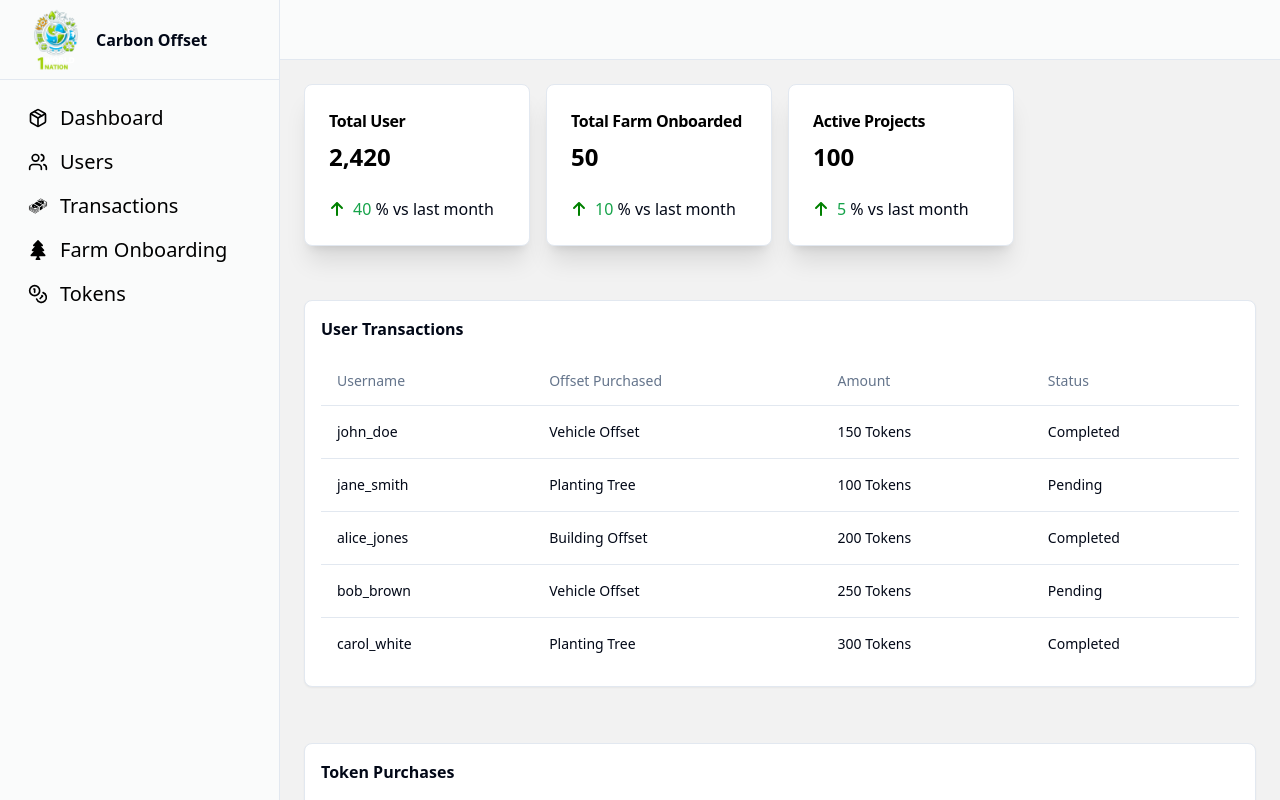
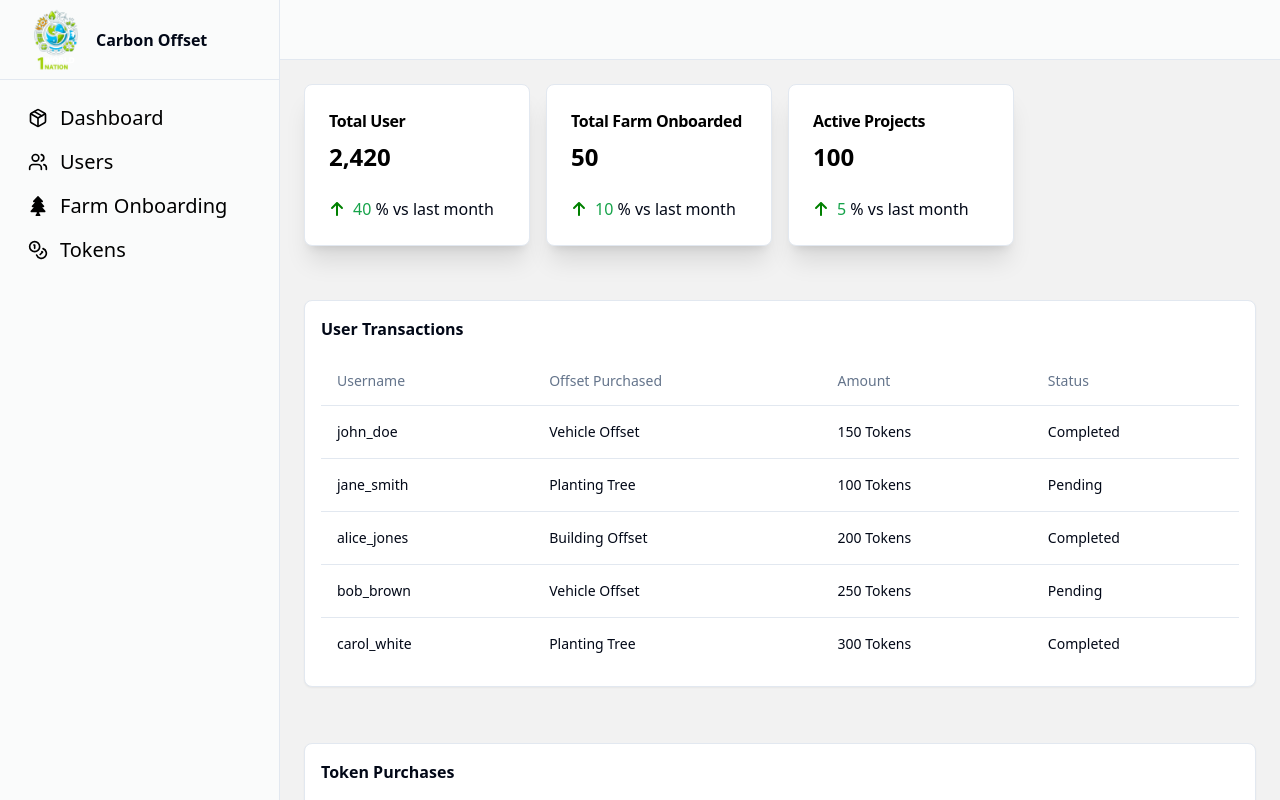
Before and after one commit to Darkrider0007/carbonOffset, a React (Vite) app: page /allTransactions in a window 1280 px wide. Shown: the top 800 px of the page. Built offline with nearby package versions, Linux system fonts and the light colour scheme.

Commit message:
Refactor import paths in form component and remove unused code

```diff
--- a/src/components/AdminSidebar.tsx
+++ b/src/components/AdminSidebar.tsx
@@ -1,5 +1,5 @@
 import { NavLink } from "react-router-dom";
-import { GiMoneyStack } from "react-icons/gi";
+// import { GiMoneyStack } from "react-icons/gi";
 import { FaTree } from "react-icons/fa";
 import { Coins, Users } from "lucide-react";
 import logo from "../assets/home/logo.png";
@@ -36,7 +36,7 @@ const AdminSidebar = () => {
             <Users className="h-5 w-5" />
             Users
           </NavLink>
-          <NavLink
+          {/* <NavLink
             to={`/admin/${import.meta.env.VITE_ADMIN_ROUTE}/adminProjectDetails`}
             className={({ isActive }) =>
               isActive ? activeClassName : "flex items-center text-xl text-black gap-3 rounded-lg px-3 py-2 transition-all hover:text-gray-900 dark:text-gray-400 dark:hover:text-gray-50 hover:bg-green-300"
@@ -44,7 +44,7 @@ const AdminSidebar = () => {
           >
             <GiMoneyStack className="h-5 w-5" />
             Transactions
-          </NavLink>
+          </NavLink> */}
           <NavLink
             to={`/admin/${import.meta.env.VITE_ADMIN_ROUTE}/farmOnboarding`}
             className={({ isActive }) =>
```
